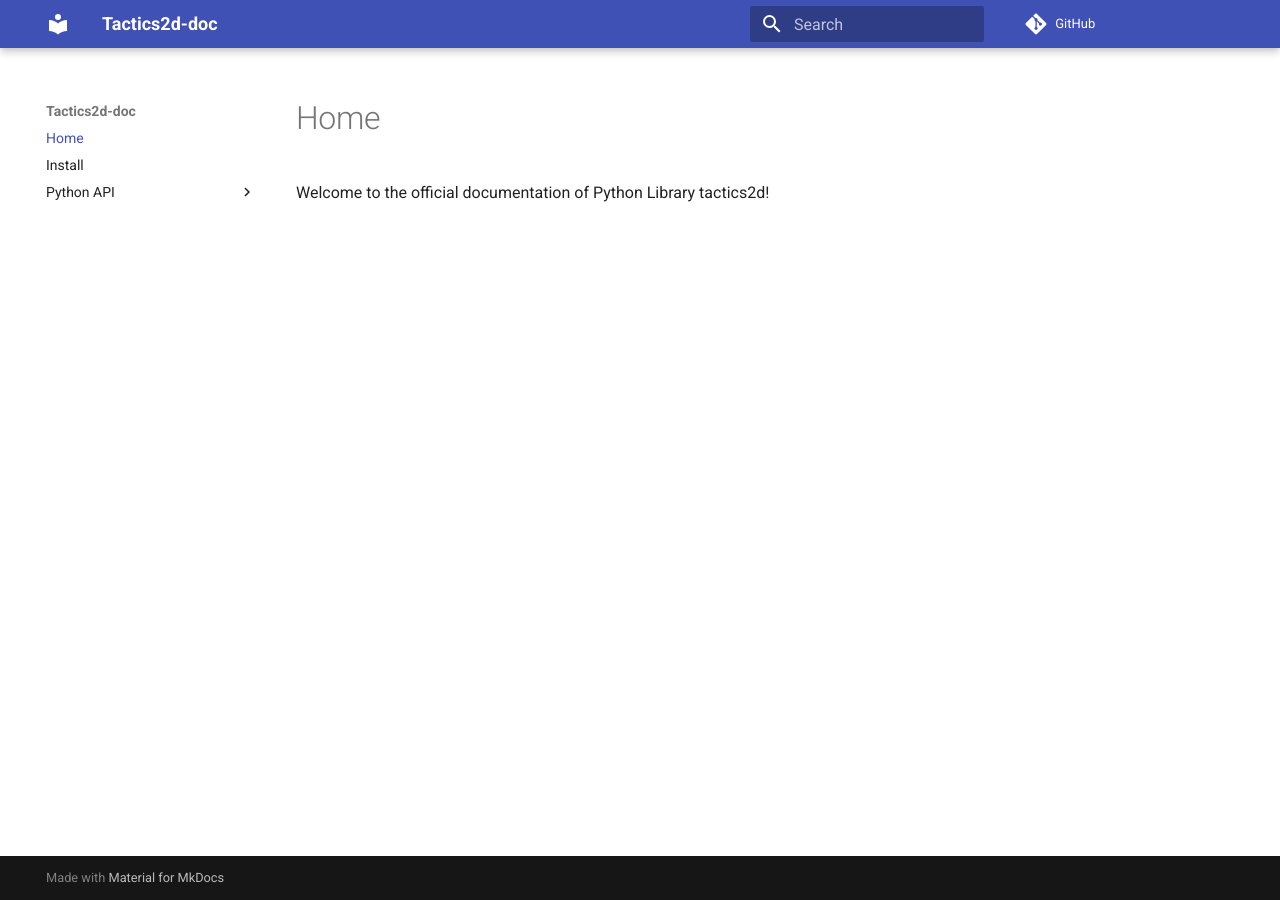
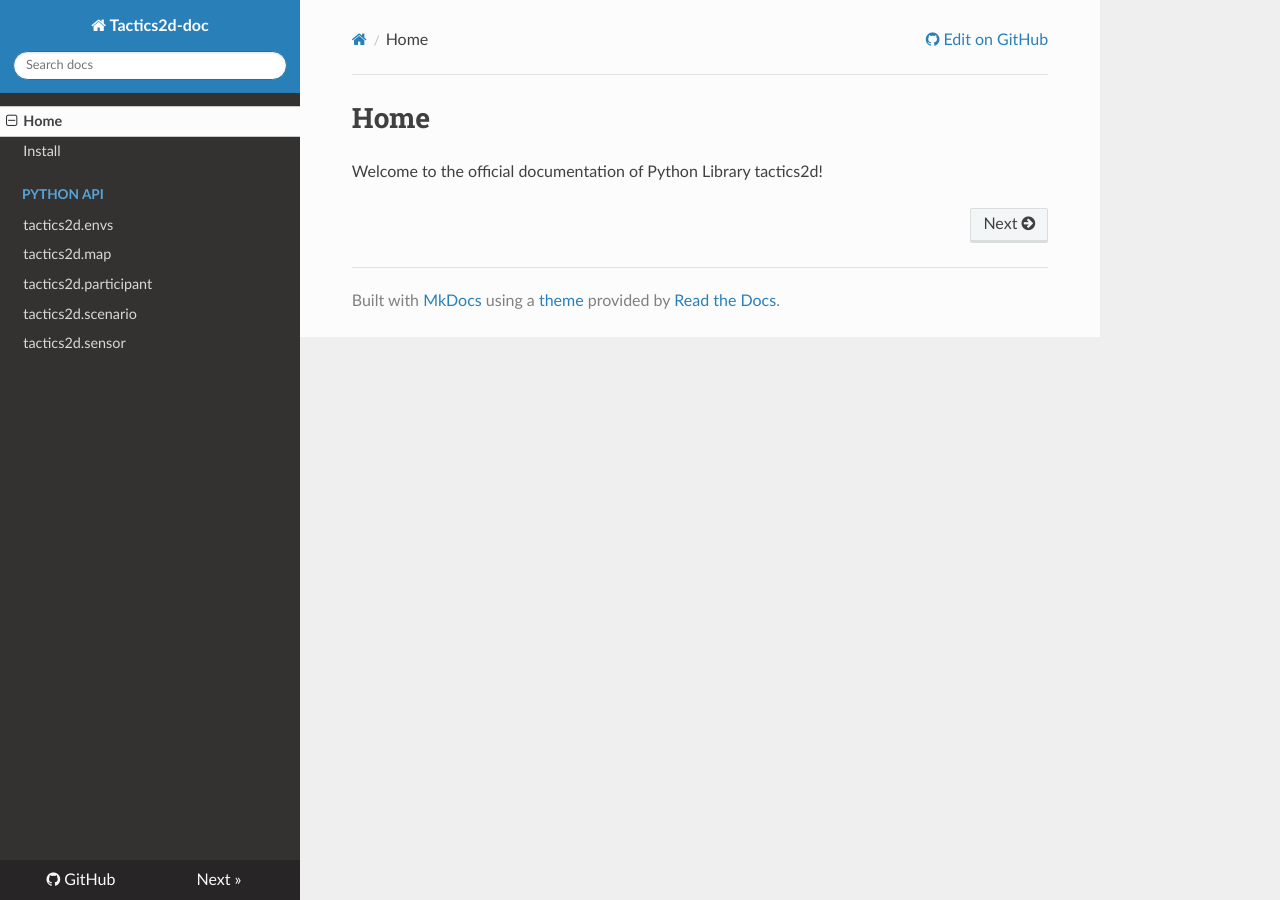
Before and after one commit to WoodOxen/tactics2d, an MkDocs documentation site: the page built from docs/index.md, in a window 1280 px wide. Built offline with MkDocs 1.6.1, drawn with Linux system fonts in a browser that asks for light colours; nearby versions of some CDN libraries; comment, search, counter and statistics services are not loaded.

Commit message:
update part of the document

```diff
--- a/docs/css/extra.css
+++ /dev/null
@@ -1,10 +0,0 @@
-table {
-    border-collapse: collapse;
-    font-size: 0.9rem;
-    margin: auto;
-}
-
-th,
-td {
-    padding: 2px 4px;
-}
--- a/mkdocs.yml
+++ b/mkdocs.yml
@@ -18,13 +18,11 @@ nav:
       - tactics2d.scenario: "api_scenario.md"
       - tactics2d.sensor: "api_sensor.md"
 
-theme: "material"
-
-extra_css:
-  - css/extra.css
+theme: "readthedocs"
 
 plugins:
   - mkdocstrings:
+      custom_templates: templates
       default_handler: python
       handlers:
         python:
```
